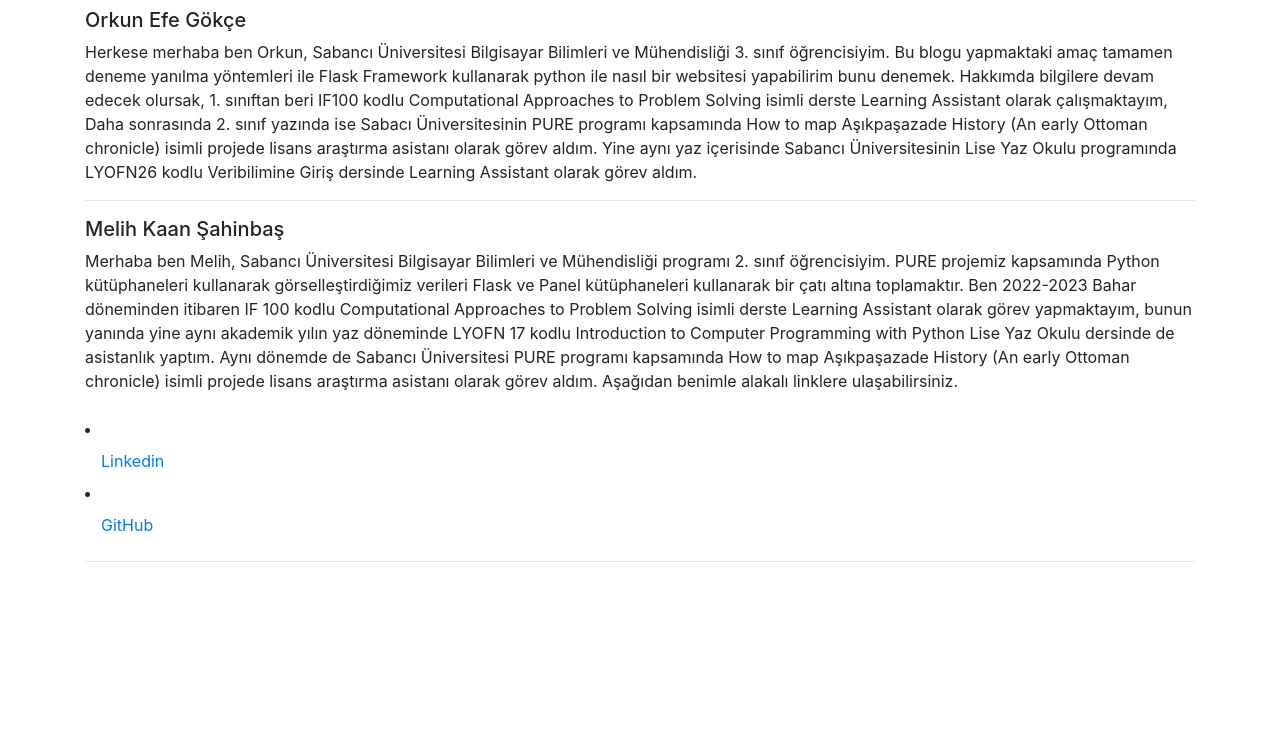
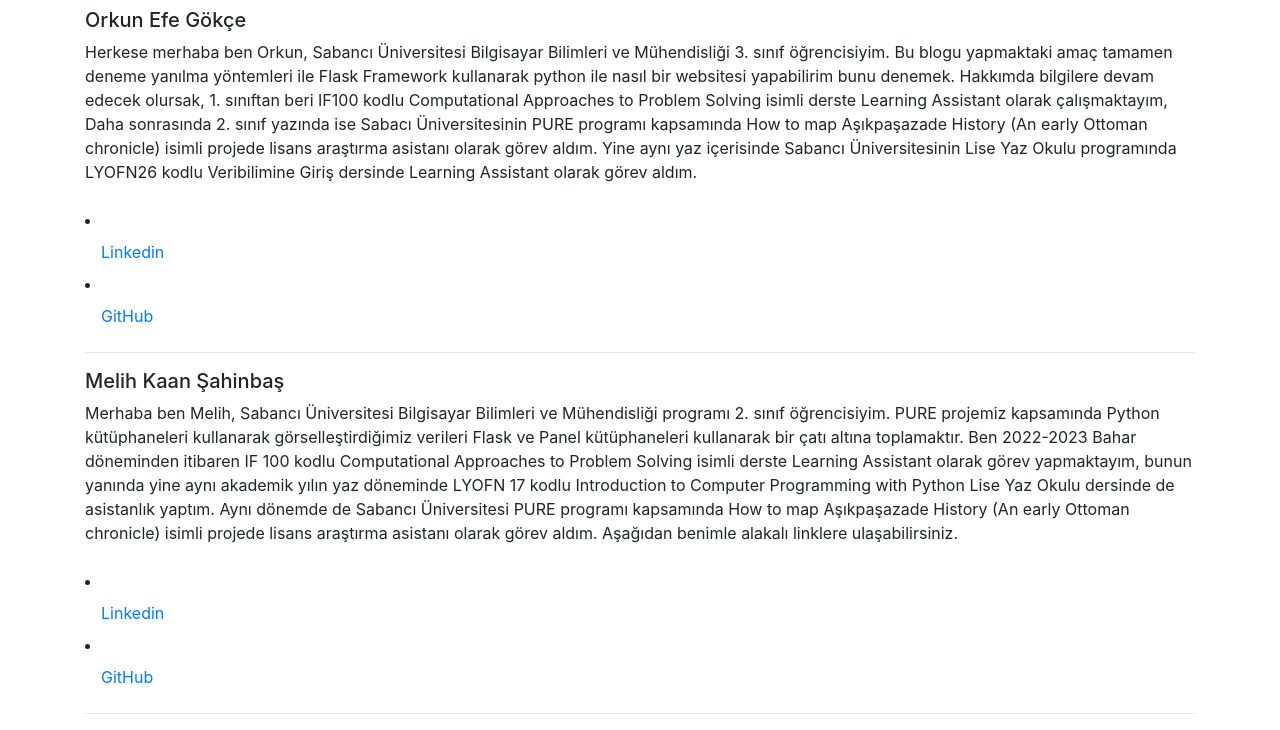
Before and after one commit to orkngkc/pureWebsiteFlask, a Flask app: page /about in a window 1280 px wide. Shown: the part 139-869 px from the top of the page. Before the commit the page ends 701 px from the top, so only its background shows below. Run offline with Flask 3, Linux system fonts and the light colour scheme; parts of the project's set-up code (start-up, migrations or seed data) failed here and were passed over; some libraries are stand-ins or nearby versions.

Commit message:
book urlsi ile ilgili denemeler

```diff
--- a/templates/about.html
+++ b/templates/about.html
@@ -4,6 +4,14 @@
     <hr>
     <h5>Orkun Efe Gökçe</h5>
     Herkese merhaba ben Orkun, Sabancı Üniversitesi Bilgisayar Bilimleri ve Mühendisliği 3. sınıf öğrencisiyim. Bu blogu yapmaktaki amaç tamamen deneme yanılma yöntemleri ile Flask Framework kullanarak python ile nasıl bir websitesi yapabilirim bunu denemek. Hakkımda bilgilere devam edecek olursak, 1. sınıftan beri IF100 kodlu Computational Approaches to Problem Solving isimli derste Learning Assistant olarak çalışmaktayım, Daha sonrasında 2. sınıf yazında ise Sabacı Üniversitesinin PURE programı kapsamında How to map Aşıkpaşazade History (An early Ottoman chronicle) isimli projede lisans araştırma asistanı olarak görev aldım. Yine aynı yaz içerisinde Sabancı Üniversitesinin Lise Yaz Okulu programında LYOFN26 kodlu Veribilimine Giriş dersinde Learning Assistant olarak görev aldım.
+    <br><br>
+
+    <li class="nav-item active">
+        <a class="nav-link" href="https://www.linkedin.com/in/orkun-efe-g%C3%B6k%C3%A7e-445784224/">Linkedin</a>
+    </li>
+    <li class="nav-item active">
+        <a class="nav-link" href="https://github.com/orkngkc">GitHub</a>
+    </li>
     <hr>
     <h5>Melih Kaan Şahinbaş</h5>
     Merhaba ben Melih, Sabancı Üniversitesi Bilgisayar Bilimleri ve Mühendisliği programı 2. sınıf öğrencisiyim. PURE projemiz kapsamında Python kütüphaneleri kullanarak görselleştirdiğimiz verileri Flask ve Panel kütüphaneleri kullanarak bir çatı altına toplamaktır. Ben 2022-2023 Bahar döneminden itibaren IF 100 kodlu Computational Approaches to Problem Solving isimli derste Learning Assistant olarak görev yapmaktayım, bunun yanında yine aynı akademik yılın yaz döneminde LYOFN 17 kodlu Introduction to Computer Programming with Python Lise Yaz Okulu dersinde de asistanlık yaptım. Aynı dönemde de Sabancı Üniversitesi PURE programı kapsamında How to map Aşıkpaşazade History (An early Ottoman chronicle) isimli projede lisans araştırma asistanı olarak görev aldım. Aşağıdan benimle alakalı linklere ulaşabilirsiniz.
```
